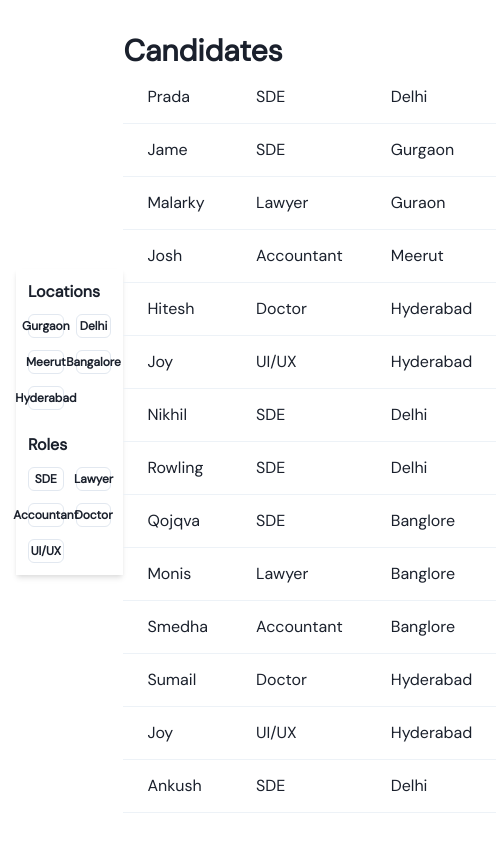
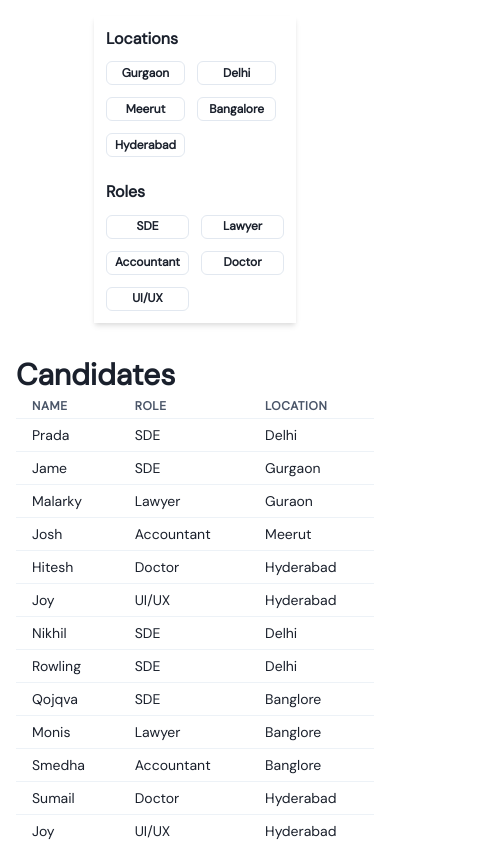
Before and after one commit to pr0secutor/studymonk-frontend, a Next.js app: page /candSearch in a window 390 px wide. Shown: the top 844 px of the page, 496 px wide, since content can reach past the window. Built offline with nearby package versions, Linux system fonts and the light colour scheme.

Commit message:
fixed the table to fit in the mobile view

```diff
--- a/pages/candSearch.jsx
+++ b/pages/candSearch.jsx
@@ -12,6 +12,8 @@ import {
   Tbody,
   Td,
   Text,
+  Th,
+  Thead,
   Tr,
   VStack,
 } from "@chakra-ui/react";
@@ -62,9 +64,27 @@ const CandSearch = () => {
 
   return (
     <>
-    <Flex w={"100%"} minH={"100vh"} justifyContent={"space-between"} alignItems={"center"} p={4}>
-      <Flex flexDirection={"column"} justifyContent={"center"} shadow={"md"} h={"fit-content"}>
-        <VStack justifyContent={"center"} spacing={3} m={3} alignItems={"flex-start"}>
+      <Flex
+        w={"100%"}
+        flexDirection={{ base: "column", md: "row" }}
+        minH={"100vh"}
+        justifyContent={"space-between"}
+        alignItems={"center"}
+        p={4}
+        gap={8}
+      >
+        <Flex
+          flexDirection={"column"}
+          justifyContent={"center"}
+          shadow={"md"}
+          h={"fit-content"}
+        >
+          <VStack
+            justifyContent={"center"}
+            spacing={3}
+            m={3}
+            alignItems={"flex-start"}
+          >
             <Heading fontSize={"md"}>Locations</Heading>
             <Grid templateColumns="repeat(2, 1fr)" gap={3}>
               {locationFilters.map((category, i) => {
@@ -88,7 +108,12 @@ const CandSearch = () => {
               })}
             </Grid>
           </VStack>
-        <VStack justifyContent={"center"} spacing={3} m={3} alignItems={"flex-start"}>
+          <VStack
+            justifyContent={"center"}
+            spacing={3}
+            m={3}
+            alignItems={"flex-start"}
+          >
             <Heading fontSize={"md"}>Roles</Heading>
             <Grid templateColumns="repeat(2, 1fr)" gap={3}>
               {roleFilters.map((category, i) => {
@@ -113,9 +138,16 @@ const CandSearch = () => {
             </Grid>
           </VStack>
         </Flex>
-      <Flex w={"70%"} flexDirection={"column"} justifyContent={"center"}>
+        <Flex w={{base:"100%",sm:"70%"}} flexDirection={"column"} justifyContent={"center"}>
           <Heading fontSize={"3xl"}>Candidates</Heading>
-        <Table pos={"relative"}>
+          <Table pos={"relative"} size={{base:"sm",sm:"md"}}>
+            <Thead>
+              <Tr>
+                <Th>Name</Th>
+                <Th>Role</Th>
+                <Th>Location</Th>
+              </Tr>
+            </Thead>
             <Tbody>
               {filteredItems.map((item, i) => {
                 return (
@@ -131,7 +163,7 @@ const CandSearch = () => {
           </Table>
         </Flex>
       </Flex>
-    <Footer/>
+      <Footer />
     </>
   );
 };
```
Lines whose indentation alone changed are shown as unchanged.
